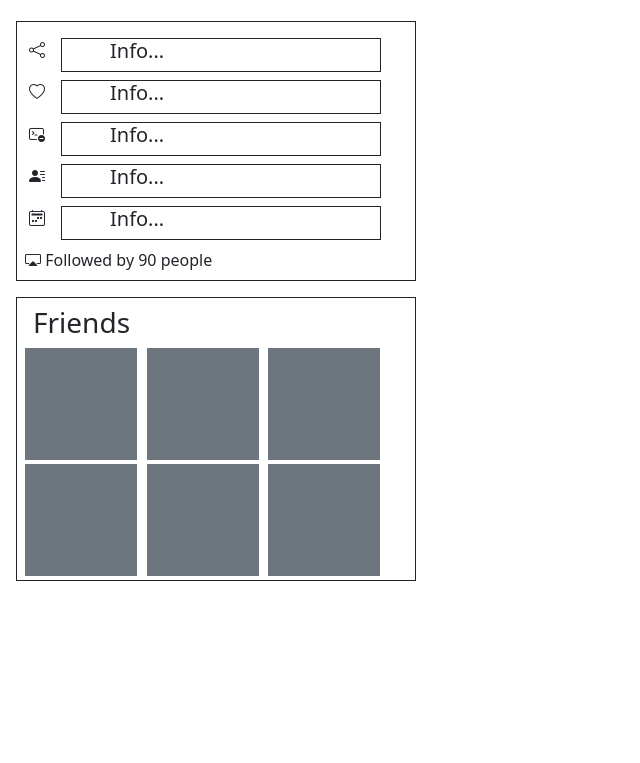
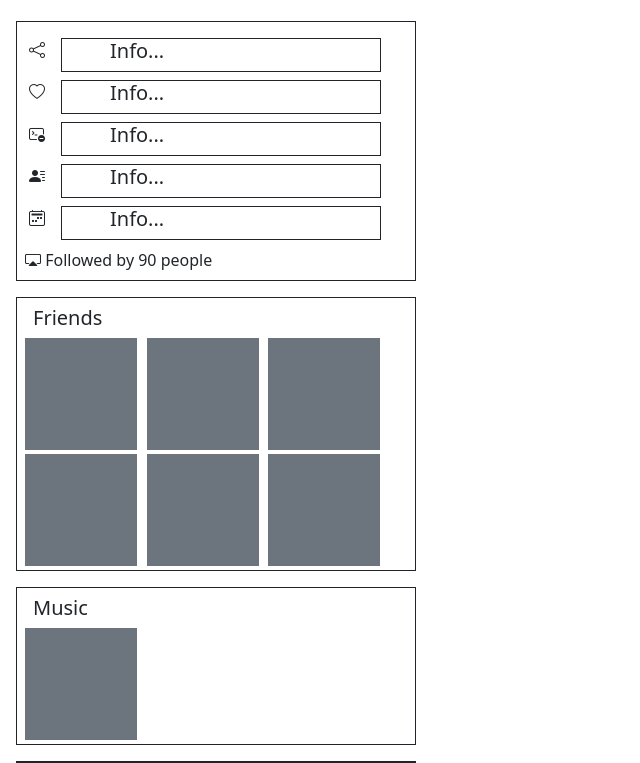
Before and after one commit to CCotuna/TDM-II-6, a website: page index.html in a window 1280 px wide. Shown: the part 547-1310 px from the top of the page, without its empty margins (0-640 px from the left). Before the commit the page ends 1128 px from the top, so only its background shows below. Drawn offline with nearby package versions, Linux system fonts and the light colour scheme.

Commit message:
Implemented 'Music' box

```diff
--- a/index.html
+++ b/index.html
@@ -113,7 +113,7 @@
             </div>
 
             <div class="d-flex flex-column border border-dark d-inline-block mt-3" style="width: 25rem;">
-                <h3 class="ms-3 mt-2">Friends</h3>
+                <h5 class="ms-3 mt-2">Friends</h5>
                 <div class="row">
                     <div class="col-md-3 mb-1 mx-2">
                         <div class="bg-secondary" style="width: 7rem; height: 7rem;"></div>
@@ -136,8 +136,16 @@
 
                 </div>
             </div>
-            <div></div>
-            <div></div>
+
+            <div class="d-flex flex-column border border-dark d-inline-block mt-3" style="width: 25rem;">
+                <h5 class="ms-3 mt-2">Music</h5>
+                <div class="col-md-3 mb-1 mx-2">
+                    <div class="bg-secondary" style="width: 7rem; height: 7rem;"></div>
+                </div>
+            </div>
+
+
+            <div class="d-flex flex-column border border-dark d-inline-block mt-3" style="width: 25rem;"></div>
         </div>
     <!-- right section -->
         <div></div>
```
